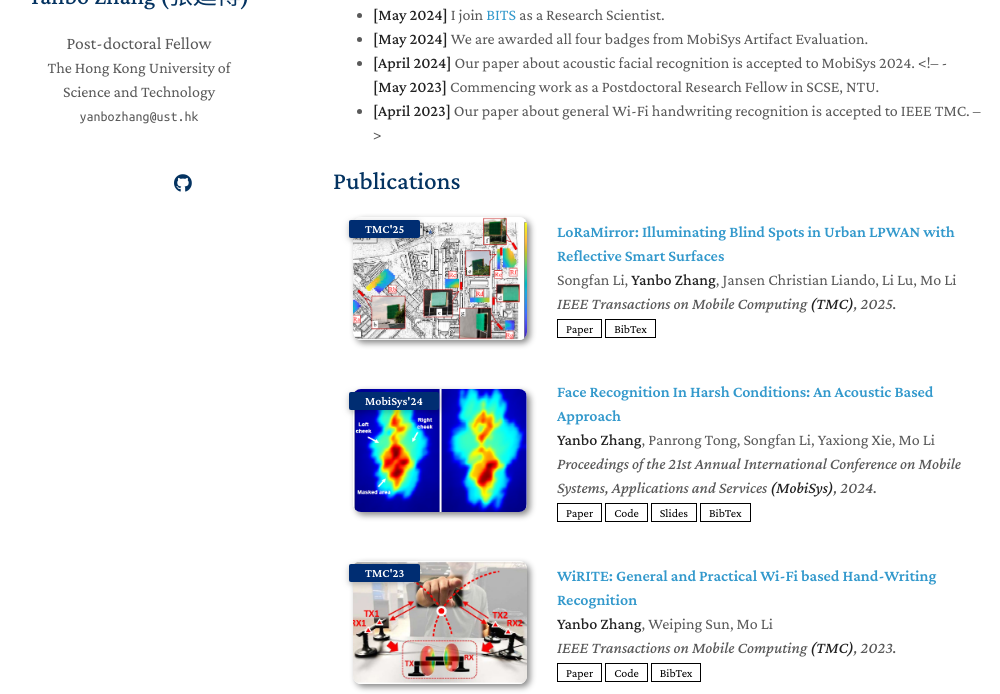
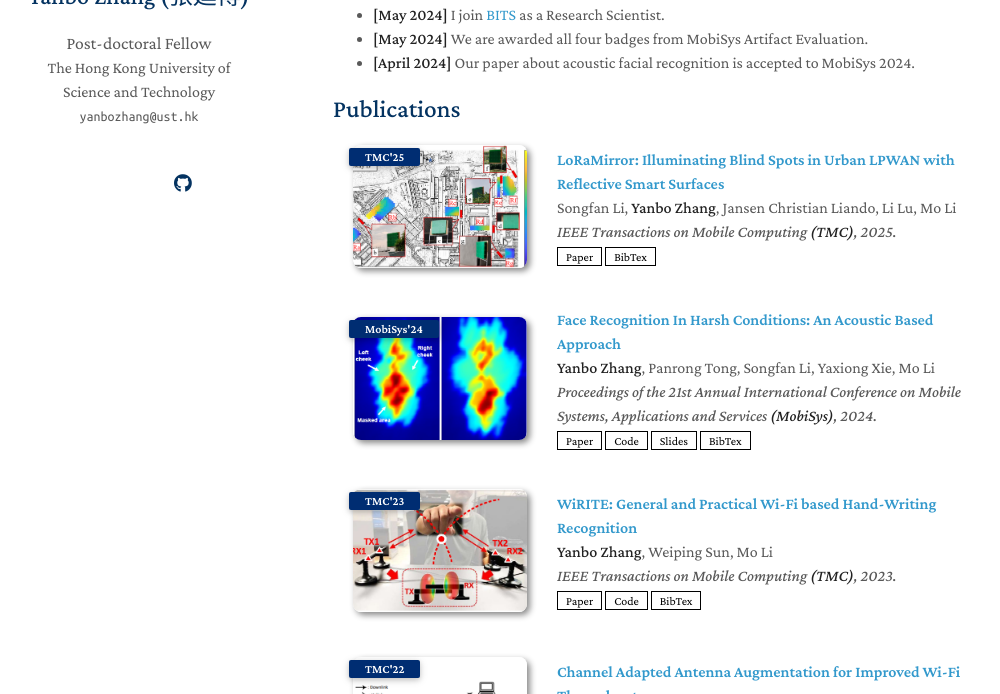
Before and after one commit to yanbozhang003/yanbozhang003.github.io, a Jekyll site: the page built from index.md, in a window 1280 px wide and 900 px high, scrolled down 552 px, cut to the strip 206-900 px from the top of the window. Shown: the whole strip, without its empty margins (137-1137 px from the left). Built offline with Jekyll 4.4.1, drawn with Linux system fonts in a browser that asks for light colours; nearby versions of some CDN libraries; a style sheet for code colours, icons or effects is not loaded; our own code applies the rules of GitHub Pages for plain Markdown files.

Commit message:
Update index.md

```diff
--- a/index.md
+++ b/index.md
@@ -33,8 +33,8 @@ Additionally, I investigate the evolution of IoT technologies, including Sparkli
 - **[May 2024]** I join [BITS](https://www.better-iot.com.sg/) as a Research Scientist.
 - **[May 2024]** We are awarded all four badges from MobiSys Artifact Evaluation.
 - **[April 2024]** Our paper about acoustic facial recognition is accepted to MobiSys 2024.
-<!-- - **[May 2023]** Commencing work as a Postdoctoral Research Fellow in SCSE, NTU.
-- **[April 2023]** Our paper about general Wi-Fi handwriting recognition is accepted to IEEE TMC.  -->
+<!-- - **[May 2023]** Commencing work as a Postdoctoral Research Fellow in SCSE, NTU. -->
+<!-- - **[April 2023]** Our paper about general Wi-Fi handwriting recognition is accepted to IEEE TMC.  -->
 <!-- - **[January 2023]** Successfully defending my Ph.D thesis.  -->
 
 {% include_relative _includes/publications.md %}
```
